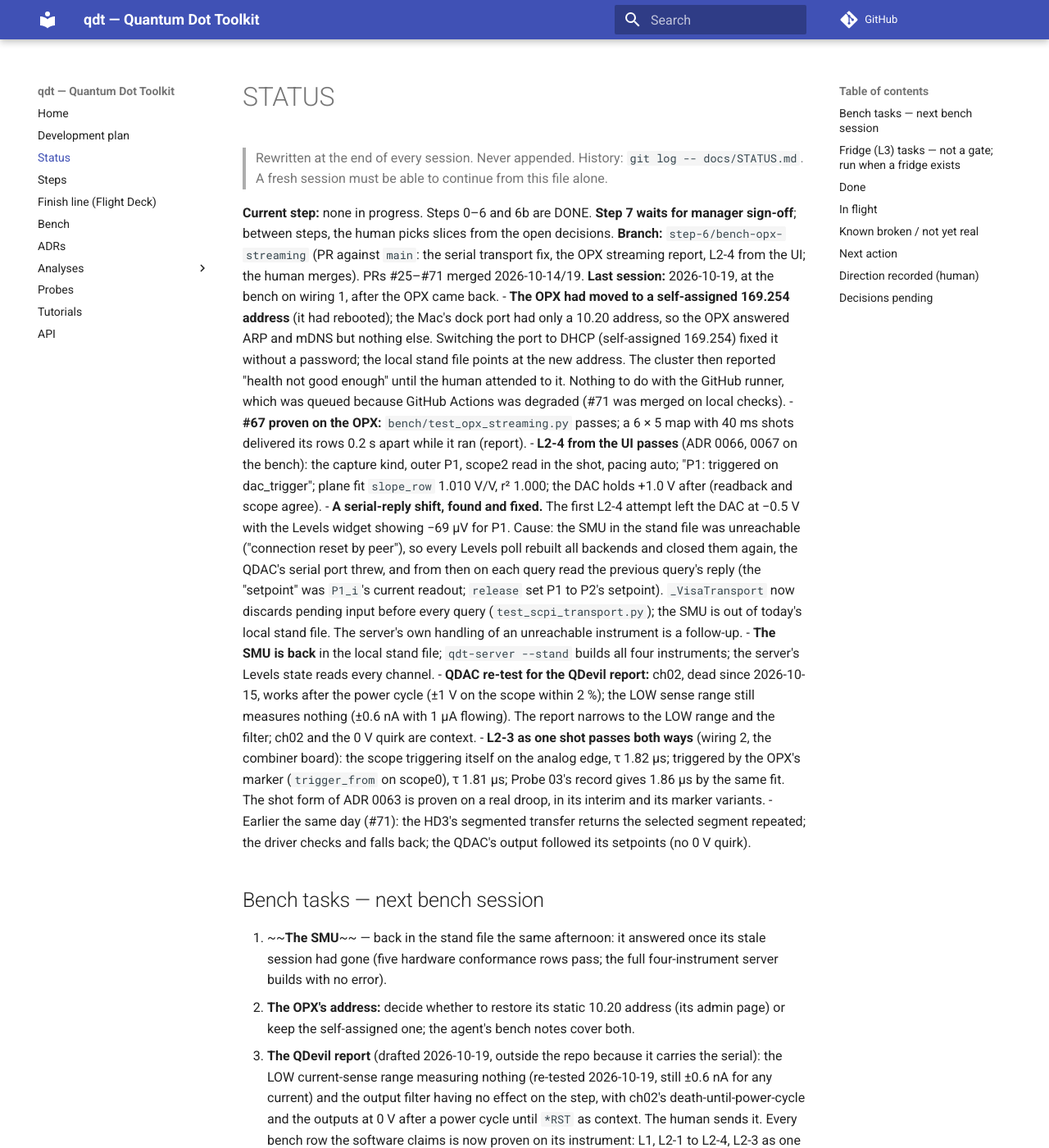
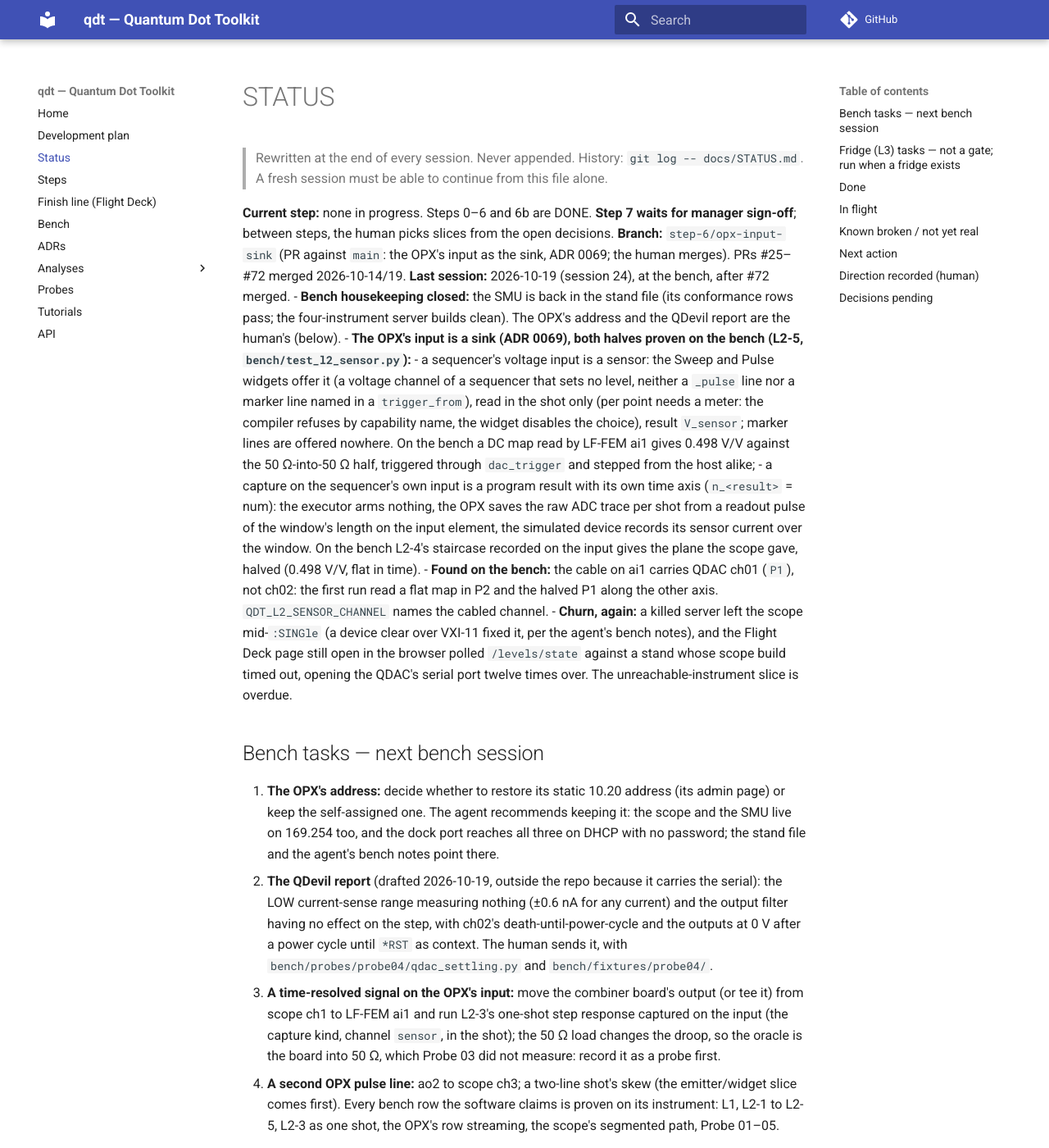
Before and after one commit to CowboyQuantum/qdt, an MkDocs documentation site: the page built from docs/STATUS.md, in a window 1280 px wide and 1400 px high. Shown: the whole window at 82% size. Built offline with MkDocs 1.6.1 and Material for MkDocs 9.7.7, drawn with Linux system fonts in a browser that asks for light colours; comment, search, counter and statistics services are not loaded; some of the changed text lies outside the part shown.

Commit message:
docs: STATUS rewritten for session 24 (the OPX's input as the sink, ADR 0069; L2-5 proven; the bench list)
Co-Authored-By: Claude Fable 5.1 <noreply@anthropic.com>

```diff
--- a/docs/STATUS.md
+++ b/docs/STATUS.md
@@ -5,48 +5,43 @@
 
 **Current step:** none in progress. Steps 0–6 and 6b are DONE. **Step 7 waits for manager sign-off**; between
 steps, the human picks slices from the open decisions.
-**Branch:** `step-6/bench-opx-streaming` (PR against `main`: the serial transport fix, the OPX streaming
-report, L2-4 from the UI; the human merges). PRs #25–#71 merged 2026-10-14/19.
-**Last session:** 2026-10-19, at the bench on wiring 1, after the OPX came back.
-- **The OPX had moved to a self-assigned 169.254 address** (it had rebooted); the Mac's dock port had only a
-  10.20 address, so the OPX answered ARP and mDNS but nothing else. Switching the port to DHCP (self-assigned
-  169.254) fixed it without a password; the local stand file points at the new address. The cluster then
-  reported "health not good enough" until the human attended to it. Nothing to do with the GitHub runner, which
-  was queued because GitHub Actions was degraded (#71 was merged on local checks).
-- **#67 proven on the OPX:** `bench/test_opx_streaming.py` passes; a 6 × 5 map with 40 ms shots delivered its
-  rows 0.2 s apart while it ran (report).
-- **L2-4 from the UI passes** (ADR 0066, 0067 on the bench): the capture kind, outer P1, scope2 read in the shot,
-  pacing auto; "P1: triggered on dac_trigger"; plane fit `slope_row` 1.010 V/V, r² 1.000; the DAC holds +1.0 V
-  after (readback and scope agree).
-- **A serial-reply shift, found and fixed.** The first L2-4 attempt left the DAC at −0.5 V with the Levels widget
-  showing −69 µV for P1. Cause: the SMU in the stand file was unreachable ("connection reset by peer"), so every
-  Levels poll rebuilt all backends and closed them again, the QDAC's serial port threw, and from then on each
-  query read the previous query's reply (the "setpoint" was `P1_i`'s current readout; `release` set P1 to P2's
-  setpoint). `_VisaTransport` now discards pending input before every query (`test_scpi_transport.py`); the SMU
-  is out of today's local stand file. The server's own handling of an unreachable instrument is a follow-up.
-- **The SMU is back** in the local stand file; `qdt-server --stand` builds all four instruments; the server's
-  Levels state reads every channel.
-- **QDAC re-test for the QDevil report:** ch02, dead since 2026-10-15, works after the power cycle (±1 V on the
-  scope within 2 %); the LOW sense range still measures nothing (±0.6 nA with 1 µA flowing). The report narrows
-  to the LOW range and the filter; ch02 and the 0 V quirk are context.
-- **L2-3 as one shot passes both ways** (wiring 2, the combiner board): the scope triggering itself on the
-  analog edge, τ 1.82 µs; triggered by the OPX's marker (`trigger_from` on scope0), τ 1.81 µs; Probe 03's record
-  gives 1.86 µs by the same fit. The shot form of ADR 0063 is proven on a real droop, in its interim and its
-  marker variants.
-- Earlier the same day (#71): the HD3's segmented transfer returns the selected segment repeated; the driver
-  checks and falls back; the QDAC's output followed its setpoints (no 0 V quirk).
+**Branch:** `step-6/opx-input-sink` (PR against `main`: the OPX's input as the sink, ADR 0069; the human
+merges). PRs #25–#72 merged 2026-10-14/19.
+**Last session:** 2026-10-19 (session 24), at the bench, after #72 merged.
+- **Bench housekeeping closed:** the SMU is back in the stand file (its conformance rows pass; the
+  four-instrument server builds clean). The OPX's address and the QDevil report are the human's (below).
+- **The OPX's input is a sink (ADR 0069), both halves proven on the bench (L2-5, `bench/test_l2_sensor.py`):**
+  - a sequencer's voltage input is a sensor: the Sweep and Pulse widgets offer it (a voltage channel of a
+    sequencer that sets no level, neither a `_pulse` line nor a marker line named in a `trigger_from`), read in
+    the shot only (per point needs a meter: the compiler refuses by capability name, the widget disables the
+    choice), result `V_sensor`; marker lines are offered nowhere. On the bench a DC map read by LF-FEM ai1 gives
+    0.498 V/V against the 50 Ω-into-50 Ω half, triggered through `dac_trigger` and stepped from the host alike;
+  - a capture on the sequencer's own input is a program result with its own time axis (`n_<result>` = num): the
+    executor arms nothing, the OPX saves the raw ADC trace per shot from a readout pulse of the window's length
+    on the input element, the simulated device records its sensor current over the window. On the bench L2-4's
+    staircase recorded on the input gives the plane the scope gave, halved (0.498 V/V, flat in time).
+- **Found on the bench:** the cable on ai1 carries QDAC ch01 (`P1`), not ch02: the first run read a flat map in
+  P2 and the halved P1 along the other axis. `QDT_L2_SENSOR_CHANNEL` names the cabled channel.
+- **Churn, again:** a killed server left the scope mid-`:SINGle` (a device clear over VXI-11 fixed it, per the
+  agent's bench notes), and the Flight Deck page still open in the browser polled `/levels/state` against a
+  stand whose scope build timed out, opening the QDAC's serial port twelve times over. The unreachable-instrument
+  slice is overdue.
 
 ## Bench tasks — next bench session
-1. ~~**The SMU**~~ — back in the stand file the same afternoon: it answered once its stale session had gone
-   (five hardware conformance rows pass; the full four-instrument server builds with no error).
-2. **The OPX's address:** decide whether to restore its static 10.20 address (its admin page) or keep the
-   self-assigned one; the agent's bench notes cover both.
-3. **The QDevil report** (drafted 2026-10-19, outside the repo because it carries the serial): the LOW
-   current-sense range measuring nothing (re-tested 2026-10-19, still ±0.6 nA for any current) and the output
-   filter having no effect on the step, with ch02's death-until-power-cycle and the outputs at 0 V after a
-   power cycle until `*RST` as context. The human sends it.
-Every bench row the software claims is now proven on its instrument: L1, L2-1 to L2-4, L2-3 as one shot, the
-OPX's row streaming, the scope's segmented path, Probe 01–05.
+1. **The OPX's address:** decide whether to restore its static 10.20 address (its admin page) or keep the
+   self-assigned one. The agent recommends keeping it: the scope and the SMU live on 169.254 too, and the dock
+   port reaches all three on DHCP with no password; the stand file and the agent's bench notes point there.
+2. **The QDevil report** (drafted 2026-10-19, outside the repo because it carries the serial): the LOW
+   current-sense range measuring nothing (±0.6 nA for any current) and the output filter having no effect on
+   the step, with ch02's death-until-power-cycle and the outputs at 0 V after a power cycle until `*RST` as
+   context. The human sends it, with `bench/probes/probe04/qdac_settling.py` and `bench/fixtures/probe04/`.
+3. **A time-resolved signal on the OPX's input:** move the combiner board's output (or tee it) from scope ch1 to
+   LF-FEM ai1 and run L2-3's one-shot step response captured on the input (the capture kind, channel `sensor`,
+   in the shot); the 50 Ω load changes the droop, so the oracle is the board into 50 Ω, which Probe 03 did not
+   measure: record it as a probe first.
+4. **A second OPX pulse line:** ao2 to scope ch3; a two-line shot's skew (the emitter/widget slice comes first).
+Every bench row the software claims is proven on its instrument: L1, L2-1 to L2-5, L2-3 as one shot, the OPX's
+row streaming, the scope's segmented path, Probe 01–05.
 
 ## Fridge (L3) tasks — not a gate; run when a fridge exists
 1. The four-node tune-up on a real device through `POST /tuneups`; compare outcomes to the sim's.
@@ -55,31 +50,32 @@ OPX's row streaming, the scope's segmented path, Probe 01–05.
 3. A dated report in `bench/reports/`.
 
 ## Done
-- **Steps 0–6 and 6b DONE.** ADR 0001–0068. Frozen: `Dataset` (0015; v2 by 0031), protocols (0021; a sixth
+- **Steps 0–6 and 6b DONE.** ADR 0001–0069. Frozen: `Dataset` (0015; v2 by 0031), protocols (0021; a sixth
   beside them by 0064, its past-the-end semantics by 0065), stand/activity/pulse (0022; amended additively by
   0037, 0038, 0047, 0049, 0060, 0064; `stepping` made a preference and `ExecutionPlan.pacing` added by 0066),
   identity/envelope/`qdt-hdf5-v1` (0028), modeling (0033; 0048–0050, 0062), control (0036; 0046, 0050,
-  0057). Registry DDL v3 (0026, 0029, 0050). ADR 0068 changes no schema: `once` lives in the program and the
-  slab only.
-- **This session:** #67: `_RunSource` streams rows (`_wait_for_values`, `results(rows=)`), three offline OPX
-  tests, `bench/test_opx_streaming.py`. #68: `segments()` and `segments_in_one_transfer` in `InfiniiVisionX`,
-  the emulator's `:WAVeform:SEGMented:ALL`, `*CLS` and `:SYSTem:ERRor?`, four scope offline tests,
-  `bench/test_scope_segments.py`. ADR 0068: `ONCE` and `once_results` in the emitter, the one-point axis,
-  `stage_slab`'s one-point dimension, the executor strips it, compile refuses a value with no axis anywhere;
-  tests in qdt-lab, qdt-sim (the model at each host-stepped point), the OPX offline suite and Flight Deck (unit,
-  and an e2e host-stepped map read in the shot).
+  0057). Registry DDL v3 (0026, 0029, 0050). ADR 0068 and 0069 change no schema: `once` and a record's
+  `n_<result>` live in the program and the slab only.
+- **This session:** ADR 0069. `standChannels` classifies a sequencer's inputs as sensors (and waveforms) and
+  drops marker lines; `sensorPerPoint`, `sensorResult`; `buildSequence`/`newRow` take the stand's sensors; the
+  Pulse widget's measure rows list them; the Sweep widget disables per point for them and names `V_sensor`.
+  The emitter declares `n_<result>` and a result for a capture on the sequencer's own input; the compiler
+  resolves it as a sequencer channel and declares its variable once; the stage slab carries its time dimension;
+  the executor arms nothing for it; `Opx1000` records it as a readout pulse saving the raw ADC trace per shot
+  (`_window_ns`, `_adc_stream`, `_measure_adc`; `plan["captures"]`; `_RunSource` scales and grids it);
+  `SimulatedDevice` records its sensor current over the window (`read(..., overhead_s=0)`). Tests in qdt-lab
+  (compile, run, the OPX offline suite), qdt-sim and Flight Deck; `bench/test_l2_sensor.py` (four rows).
 - **Packages:** `qdt-schemas`, `qdt-lab`, `qdt-sim`, `qdt-registry`, `qdt-analysis`, `qdt-tuning`,
   `qdt-server`, `qdt-telemetry`, `apps/flightdeck`.
-- **2026-10-19:** #71 (the HD3's segmented transfer: `InfiniiVisionX.segments()` checks the block against
-  segments read by index and falls back; the emulator's `all_segments="repeat"`); this branch: `_VisaTransport`
-  discards pending input before every query (`test_scpi_transport.py`), the OPX streaming report, BENCH.md's
-  OPX row and L2-4 note.
-- On this branch: 456 Python tests (+5 Postgres-parametrized), 4 skipped, 38 hardware-only in `packages/`, 20
-  hardware-only in `bench/`; Flight Deck 137 unit tests and 14 e2e.
+- **2026-10-19:** #71 (the HD3's segmented transfer), #72 (`_VisaTransport` discards pending input before every
+  query, the OPX streaming report, BENCH.md's OPX row and L2-4 note, the SMU back), this branch (above).
+- On this branch: 460 Python tests (+5 Postgres-parametrized), 4 skipped, 38 hardware-only in `packages/`, 24
+  hardware-only in `bench/`; Flight Deck 140 unit tests and 14 e2e.
 
 ## In flight
-- This PR awaits the human. On this laptop `qdt-server --stand` (the full bench stand) and Flight Deck's
-  `pnpm dev` are still running from the session (ports 8700, 8765, 5173).
+- This PR awaits the human. On this laptop `qdt-server --stand` (the full bench stand) is still running from the
+  session (ports 8700, 8765); Flight Deck's dev server is stopped, but a Flight Deck tab may still be open in
+  the browser, polling the server's levels.
 - **A stale `git am` in this checkout** (`.git/rebase-apply`, 2026-10-15: three "Claude (chat)" patches stopped
   at the third, about ADR 0050 and qdt-telemetry). It does not block commits. `git am --quit` removes it without
   touching any branch; `git am --abort` would move the current branch back, so not that.
@@ -87,22 +83,29 @@ OPX's row streaming, the scope's segmented path, Probe 01–05.
 ## Known broken / not yet real
 - **An instrument in the stand file that does not answer breaks every backend build** (the server rebuilds on
   each request and closes what it built): the server should build what it can, or remember the failure, instead
-  of churning the others' connections. A follow-up slice.
+  of churning the others' connections. Bit twice on 2026-10-19 (the SMU in the morning, the scope after a
+  kill). The follow-up slice, first in line.
+- **`bench_report.py` names its file by `bench_step` in `pyproject.toml`, still "5"**: two runs today landed in
+  a step-5 file and were moved by hand; bump the ini or pass `-o bench_step=6`.
 - **The HD3 cannot read its segments in one transfer** (firmware 10.16: `:WAVeform:SEGMented:ALL` repeats the
   selected segment), so segmented records are read by index, 0.30 s each.
 - **A 1-D OPX result still arrives at the end of the run** (ADR 0015 gives a 1-D result one frame), so a long
-  triggered 1-D scan fills at once.
+  triggered 1-D scan fills at once, a staircase recorded on the input included.
 - **Stepped from the host, a stage with no axis of its own is one OPX job per point** (ADR 0068); triggered
   stays the fast way.
-- **The widget offers only current channels as sensors**, so the OPX's voltage input is not a sensor in the UI
-  and a DC sweep read in the shot cannot use it on the bench yet.
+- **A capture in the shot still needs a stage without stage axes** (ADR 0060's rule, kept by ADR 0069): with the
+  sequencer recording its own input a pulsed inner axis would be expressible; the validator cannot know the
+  stand.
+- **The widget's sensor classification is by convention** (`_pulse`, `trigger_from`): a sequencer output not
+  named `_pulse` is offered as a sensor and refused at compile ("is an ao, not an ai").
 - **The widget builds no stage with a stimulus and no pulsed axis**: beyond the one-op shots of ADR 0067, the
   Pulse widget's capture row is refused in a stage sweep (with a message), so L2-3 as one shot (a step and a
   capture) is posted by hand.
 - **Timing now depends on the stand:** host stepping added a job submission per point that may have hidden
   a too-short `settle_s`; triggered, exactly the declared settle is waited. Check stand files' settles.
 - **The LF-FEM's digital I/O adapter**: nothing in software can tell when it is off; BENCH.md says to check.
-- **The marker-to-analog delay (85 ns) is recorded, not applied.**
+- **The marker-to-analog delay (85 ns) is recorded, not applied** (it does not apply to a capture on the OPX's
+  own input, which plays no marker).
 - **A triggered axis through the combiner's DC side is still 50 ms per point** (its 20 Hz low-pass).
 - **`provenance_check.sh` matches bare substrings**; a word-boundary pattern is a one-line fix.
 - Carry-overs unchanged: a retune needs a held level (0062); the fitted width is thermal only in linear
@@ -118,11 +121,11 @@ OPX's row streaming, the scope's segmented path, Probe 01–05.
   Windows pnpm via `corepack pnpm`.
 
 ## Next action
-**Human:** merge this PR; name the next slice. Candidates: the server
-tolerating an unreachable instrument; a stimulus and a capture in the widget (L2-3 as one shot); the sequencer's
-voltage inputs as sensors; streaming a 1-D OPX result; a second OPX pulse line; an OPX-ADC capture; how a sense
-range is declared; a rest level at a sweep's end; a `tuneups`/`stand_state` table; resume and parallel branches.
-Step 7 when sign-off arrives.
+**Human:** merge this PR; name the next slice. Candidates: the server tolerating an unreachable instrument
+(first: it bit twice today); a stimulus and a capture in the widget (L2-3 as one shot from the UI, now on the
+OPX's input too); streaming a 1-D OPX result; a second OPX pulse line; an own capture with a stage axis; how a
+sense range is declared; a rest level at a sweep's end; a `tuneups`/`stand_state` table; resume and parallel
+branches. Step 7 when sign-off arrives.
 
 ## Direction recorded (human)
 - **2026-10-13:** web app end state. Curated analyses only. The control path came before the drivers
@@ -167,6 +170,10 @@ Step 7 when sign-off arrives.
   en11 alias`, not the cause: the OPX had moved to a link-local address); "the gh runner seems stuck" (GitHub
   Actions degraded; #71 merged on local checks); "ok the opx should be good to go" (#67 proven, L2-4 from the UI); "the combiner board is wired up" (L2-3 as one
   shot, both ways); "is the qdevil report still needed?" (yes, narrowed: ch02 revived, the LOW range still dead).
+- **2026-10-19 (session 24):** "lets do all the bench things today" (the SMU back in the stand; the OPX's address
+  and the QDevil report left to the human); "you can stop the server now, what other bench tests can I set up
+  right now" (the list in the bench tasks); **"let's do (2), it's wired for that now"** (the OPX's input as the
+  sink: a sequencer's voltage input is a sensor, a capture on it is a program result, ADR 0069).
 
 ## Decisions pending
 - **What follows** (the candidates above).
@@ -178,3 +185,5 @@ Step 7 when sign-off arrives.
 - A `tuneups` table and a `stand_state` table; resume and parallel branches.
 - `detect_transitions` on a noiseless constant map (a method `VERSION` bump).
 - `bench_report.py` and `*IDN?` serials; the dot model's zero-clipping; the diamond estimator on warm edges.
+- Whether a capture in the shot may have a stage axis when the sequencer records its own input (ADR 0069 keeps
+  ADR 0060's rule; the validator cannot know the stand).
```
